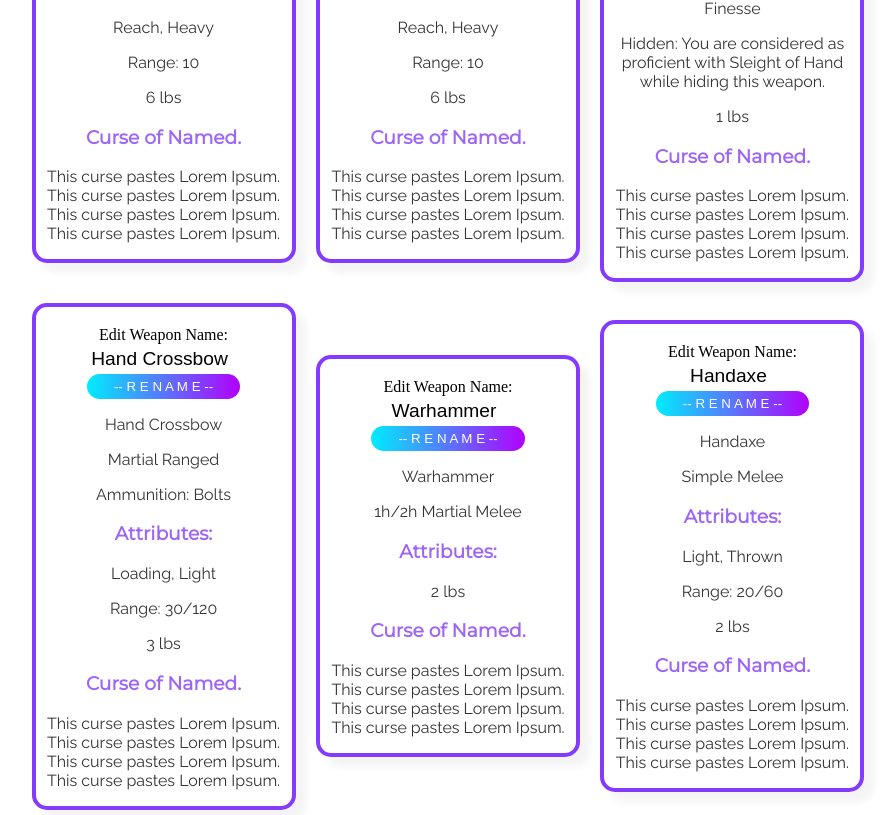
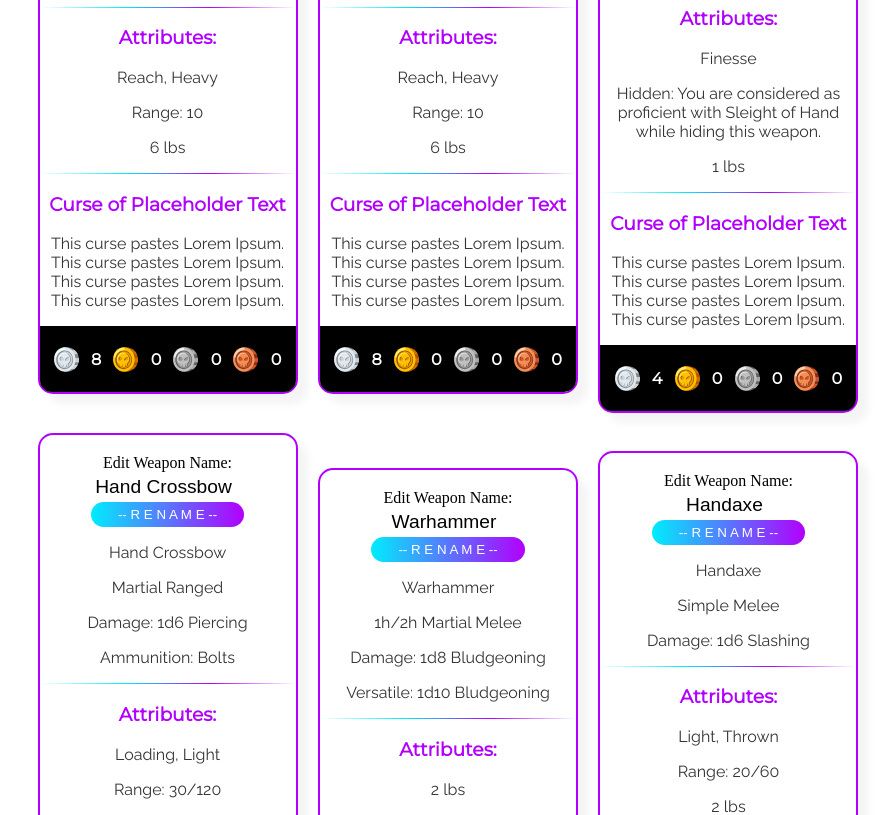
Before and after one commit to AngelikaMB/BEN-ReduxV1, a React (Create React App) app: page / in a window 1280 px wide. Shown: the part 680-1495 px from the top of the page, without its empty margins (192-1087 px from the left). Built offline with nearby package versions, Linux system fonts and the light colour scheme.

Commit message:
cards are looking spiffy

```diff
--- a/package.json
+++ b/package.json
@@ -38,5 +38,8 @@
       "last 1 firefox version",
       "last 1 safari version"
     ]
+  },
+  "devDependencies": {
+    "@svgr/cli": "^5.5.0"
   }
 }
--- a/src/CSS/App.css
+++ b/src/CSS/App.css
@@ -5,7 +5,7 @@
 
 h1, h2, h3, h4 {
   font-family: 'Montserrat', sans-serif;
-  color: #9D66F8;
+  color: #b200fd;
 }
 
 a, p {
@@ -40,3 +40,7 @@ button {
 button:hover {
   cursor: pointer;
 }
+
+.saveButton {
+  z-index: 2;
+}
--- /dev/null
+++ b/src/Components/CurrencyCalculator.js
@@ -0,0 +1,77 @@
+import React from 'react';
+import { ReactComponent as GoldCoin } from '../Assets/goldenCoin.svg'
+import { ReactComponent as PlatCoin } from '../Assets/PlatinumCoin.svg'
+import { ReactComponent as SilvCoin } from '../Assets/silverCoin.svg'
+import { ReactComponent as CopCoin } from '../Assets/bronzeCoin.svg'
+import styled from 'styled-components'
+
+//Styles
+const CoinWrapper = styled.div`
+    display: ${pr => pr.theme.display.disCol};
+`
+const CoinDisplay = styled.div`
+    display: ${pr => pr.theme.display.disFlex};
+    justify-content: space-evenly;
+    align-items: center;
+    padding: 2px;
+    background: black;
+    border-bottom-left-radius: 12px;
+    border-bottom-right-radius: 12px;
+    h4 {
+        color: white;
+    }
+`
+
+export default function CurrencyConvert(props) {
+
+const { price, brand } = props
+
+let plat = 0
+let gold = 0
+let silver = 0
+let copper = 0
+
+//Calculates all cost modifiers and divides total by breakpoints
+let conversion  = (price) => {
+
+function x() {
+    if(props.brand.name === 'Echroel') {
+       return (
+           Math.ceil(price * brand.cost)+100000)
+    }
+    return(
+        Math.ceil(price * brand.cost))
+}
+
+const platDiv = 1000
+const goldDiv = 100
+const silvDiv = 10
+let quo1 = 0
+let quo2 = 0
+
+return (
+plat = Math.floor(x() / platDiv),
+quo1 = x() % platDiv,
+gold = Math.floor(quo1 / goldDiv),
+quo2 = x() % goldDiv,
+silver = Math.floor(quo2 / silvDiv),
+copper = x() % silvDiv
+)};
+
+conversion(price)
+
+    return (
+        <CoinWrapper>
+            <CoinDisplay>
+                <PlatCoin width={25} height={25} alt='platinum coin'/>
+                <h4>{plat}</h4>
+                 <GoldCoin width={25} height={25} alt='golden coin' />
+                <h4>{gold}</h4>
+                <SilvCoin width={25} height={25} alt='silver coin' />
+                <h4>{silver}</h4>
+                <CopCoin width={25} height={25} alt='copper coin' />
+                <h4>{copper}</h4>
+            </CoinDisplay>
+        </CoinWrapper>
+    )
+}
--- a/src/Components/SaveSpecificWeapon.js
+++ b/src/Components/SaveSpecificWeapon.js
@@ -11,7 +11,6 @@ const EditableTitle = styled.div`
     justify-content: center;
     align-items: center;
 `
-
 
 //Slice of state
 
@@ -50,7 +49,8 @@ const [newWeaponName, setNewWeaponName] = useState(initialState)
             onChange={handleChanges}
             />
 
-        <button className='saveButton' onClick={() => props.updateName(newWeaponName)}>-- R E N A M E --</button>
+        <button className='saveButton' onClick={() => props.updateName
+        (newWeaponName)}>-- R E N A M E --</button>
         </EditableTitle>
         </div>
         ))}
--- a/src/Components/WeaponGenMain.js
+++ b/src/Components/WeaponGenMain.js
@@ -1,5 +1,7 @@
 import React from 'react'
 import SaveSpecificWeapon from './SaveSpecificWeapon'
+import { dieSize, dieNum, conversionDieSize, conversionDieNum } from '../Constants/damageDiceConversions'
+import CurrencyConvert from './CurrencyCalculator'
 import styled from 'styled-components'
 // import { dieSize, dieNum, conversionDieSize, conversionDieNum } from '../Constants/damageDiceConversions'
 
@@ -14,24 +16,28 @@ const WeaponCard = styled.div`
     box-shadow: 10px 10px 8px #f4f4f4;
 `
 const WeaponHeader = styled.div`
-    /* h2 {
+    h2 {
       font-weight: 300;
     }
-    border-bottom: ${pr => pr.theme.border.style} ${pr => pr.theme.border.size} ${pr => pr.theme.colors.primary}; */
 `
 const WeaponBrand = styled.div`
-    /* border-bottom: ${pr => pr.theme.border.style} ${pr => pr.theme.border.size} ${pr => pr.theme.colors.primary}; */
+
 `
 
 const WeaponBody = styled.div`
-    /* border-bottom: ${pr => pr.theme.border.style} ${pr => pr.theme.border.size} ${pr => pr.theme.colors.primary}; */
+
 `
 
 const WeaponCurse = styled.div`
-    /* border-bottom: ${pr => pr.theme.border.style} ${pr => pr.theme.border.size} ${pr => pr.theme.colors.primary}; */
+
 `
-
-
+const InventoryRuler = styled.div`
+        height: 1px;
+        background-color: lightgrey;
+        width: 100%;
+        margin: 0 auto;
+        background-image: linear-gradient(to right, white, #00ecfd, #b200fd, white);
+`
 
 const WeaponGenMain = props => {
 
@@ -41,9 +47,9 @@ return(
             <WeaponHeader>
             <SaveSpecificWeapon weaponName={props.weapon.name}/>
             </WeaponHeader>
-
             {props.weapon.brand ?
             <WeaponBrand>
+            <InventoryRuler />
             <p>{props.weapon.brand.name}</p>
     {/*
     Kindred = Roll on the brand table again, anything but Kindred. Do not display the name, but pull the modifiers except price which should remain as Kindred. */}
@@ -54,26 +60,29 @@ return(
 
                 <p>{props.weapon.name}</p>
                 <p>{props.weapon.size} {props.weapon.proficiency} {props.weapon.type}</p>
-                {/* {props.weapon.name === 'Net' || props.weapon.name === 'Blowgun' ?
+                {props.weapon.name === 'Net' || props.weapon.name === 'Blowgun' ?
                 <p>Damage: {props.weapon.damage} {props.weapon.damageType}</p>
-                : <p>Damage: {dieNum(props)}d{dieSize(props)} {props.weapon.damageType}</p>}
+                : <p>Damage: {dieNum(props.weapon.numOfDie, props.brand.dieNumMod)}d{dieSize(props.weapon.dieSize, props.brand.dieSizeMod, props.brand.dieSizeModNum)} {props.weapon.damageType}</p>}
                 {props.weapon.conversionNumOfDie ?
-                <p>{props.weapon.conversion} {conversionDieNum(props)}d{conversionDieSize(props)} {weaponData.damageType} </p>
-                : ''} */}
+                <p>{props.weapon.conversion} {conversionDieNum(props.weapon.conversionNumOfDie, props.brand.dieNumMod)}d{conversionDieSize(props.weapon.conversionDieSize, props.brand.dieSizeMod, props.brand.dieSizeModNum)} {props.weapon.damageType} </p>
+                : ''}
                 {props.weapon.ammunition ?
                 <p>Ammunition: {props.weapon.ammunition}</p>
                 : ''}
+                <InventoryRuler />
                 <h3>Attributes:</h3>
+
                 <p>{props.weapon.details}</p>
                 {props.weapon.range ? <p>Range: {props.weapon.range}</p> : ''}
                 <p>{props.weapon.misc}</p>
                 <p>{props.weapon.weight} lbs</p>
             </WeaponBody>
+            <InventoryRuler />
             <WeaponCurse>
-                <h3>Curse of Named.</h3>
+                <h3>Curse of Placeholder Text</h3>
                 <p>This curse pastes Lorem Ipsum. This curse pastes Lorem Ipsum. This curse pastes Lorem Ipsum. This curse pastes Lorem Ipsum.</p>
             </WeaponCurse>
-            {/* <CurrencyDis price={price} brand={brand}/> */}
+            <CurrencyConvert price={props.weapon.cost} brand={props.brand}/>
         </WeaponCard>
     )
  }
--- a/src/Components/WeaponGenWrapper.js
+++ b/src/Components/WeaponGenWrapper.js
@@ -28,11 +28,14 @@ const initialState = []
 
 const WeaponGenWrapper = () => {
 const [newWeapon, setNewWeapon] = useState(initialState)
-const brandID = randomDown(brandData)
 
+//randomzing an index from the brandData array and returning that brand object
+const brandID = brandData[randomDown(brandData)]
+
+//retrieving selected number of random weapon objects
 const newWeapons = () => {
     const newWeaponArray = []
-    for(let i = 0; i < 15 ; i++) {
+    for(let i = 0; i < 12 ; i++) {
     let key = randomDown(weaponData)
     const generatedWeapon = weaponData[key]
     const newWeapons = generatedWeapon
--- a/src/Constants/damageDiceConversions.js
+++ b/src/Constants/damageDiceConversions.js
@@ -1,25 +1,25 @@
 import stringMath from '../Constants/stringMath'
 
-export const dieSize = function (props) {
-  const dieSizeSetUp = props.weaponData.dieSize+props.brand.dieSizeMod+props.brand.dieSizeModNum
+export const dieSize = function (dieSize, dieSizeMod, dieSizeModNum) {
+  const dieSizeSetUp = dieSize+dieSizeMod+dieSizeModNum
   const dieCalc = stringMath(dieSizeSetUp)
   return(dieCalc)
 }
 
-export function dieNum(props) {
-  const dieNumSetUp = props.weaponData.numOfDie+props.brand.dieNumMod
+export function dieNum(numOfDie, dieNumMod) {
+  const dieNumSetUp = numOfDie+dieNumMod
   const dieNumCalc = stringMath(dieNumSetUp)
   return (dieNumCalc)
 }
 
-export function conversionDieSize(props) {
-  const conversionSetUp = props.weaponData.conversionDieSize+props.brand.dieSizeMod+props.brand.dieSizeModNum
+export function conversionDieSize(conversionDieSize, dieSizeMod, dieSizeModNum) {
+  const conversionSetUp = conversionDieSize+dieSizeMod+dieSizeModNum
   const conversionCalc = stringMath(conversionSetUp)
   return (conversionCalc)
 }
 
-export function conversionDieNum(props) {
-  const conversionDieSetUp = props.weaponData.conversionNumOfDie+props.brand.dieNumMod
+export function conversionDieNum(conversionNumOfDie, dieNumMod) {
+  const conversionDieSetUp = conversionNumOfDie+dieNumMod
   const conversionDieCalc = stringMath(conversionDieSetUp)
-  return conversionDieCalc
+  return (conversionDieCalc)
 }
--- /dev/null
+++ b/src/Constants/poundsToKilogramsConversion.js
@@ -0,0 +1,5 @@
+//small function to convert pounds to kilgrams
+
+export default function poundsToKilogramsConversion(weight) {
+    return weight * 0.45359237
+}
--- a/src/Theme/Theme.js
+++ b/src/Theme/Theme.js
@@ -14,7 +14,7 @@ export const theme = {
     },
 
     colors: {
-        primary: '#853AFF',
+        primary: '#b200fd',
         background: '#FBFBFB',
         border: '#853AFF',
         button: '#853AFF',
@@ -52,7 +52,7 @@ export const theme = {
      },
 
     border: {
-        size: '4px',
+        size: '2px',
         style: 'solid',
         circular: '50%',
         rounded: '15px',
```
Also changed, not shown: 2 other files (tests, documents, lock files or other folders).
